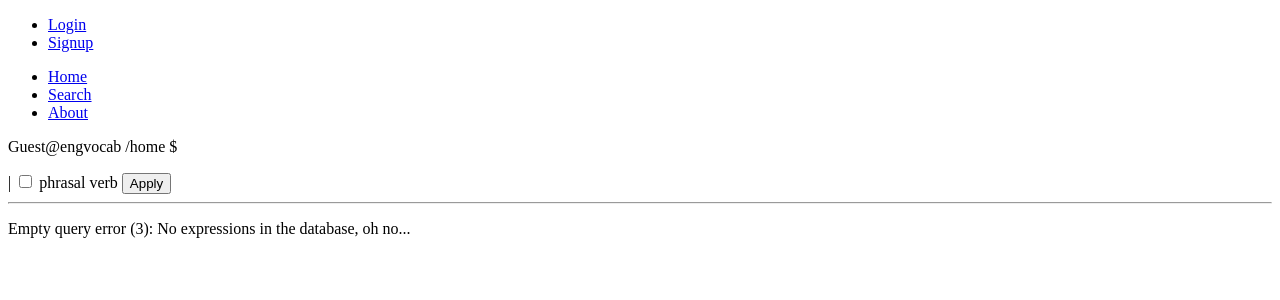
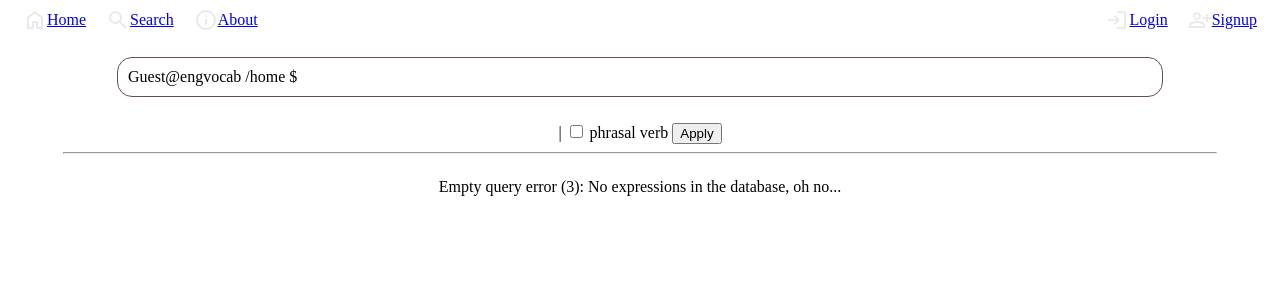
Before and after one commit to Gabritorre/engvocab, a Django app: page /home in a window 1280 px wide. Shown: the top 300 px of the page. Run offline with Django 5.2, Linux system fonts and the light colour scheme; data that the repository does not hold is empty.

Commit message:
Begin UI

```diff
--- /dev/null
+++ b/vocapp/static/vocapp/css/navbar.css
@@ -0,0 +1,53 @@
+#nav_links {
+	display: flex;
+	flex-direction: row;
+    justify-content: space-between;
+    flex-wrap: wrap;
+    align-items: flex-start;
+    align-content: center;
+
+	margin: 5px 5px 5px 5px;
+}
+
+	#nav_links .horizontal {
+		display: flex;
+		flex-direction: row;
+		align-items: center;
+	}
+
+	#nav_links .nav_item {
+		display:flex;
+		align-items: center;
+
+		margin: 0px 10px;
+	}
+
+#cli {
+	display:flex;
+	justify-content: center;
+
+	margin: 25px 0px;
+}
+
+	#cli .container {
+		padding: 10px;
+		border: solid 1px rgb(99, 79, 79);
+		border-radius: 15px;
+		width: 80vw;
+	}
+
+#main_home {
+	display:flex;
+	flex-direction: column;
+    align-items: center;
+}
+
+	#main_home hr {
+		width: 90vw;
+	}
+
+	#main_home #guessing_section {
+		display: flex;
+		flex-direction: column;
+		align-items: center;
+	}
--- a/vocapp/static/vocapp/js/typing_sim.js
+++ b/vocapp/static/vocapp/js/typing_sim.js
@@ -13,7 +13,7 @@ write a string into a container simulating a real typing
 async function type(string, container_id, speed = 1, append = false, save = false, wait = false) {
 	let interval;
 	if (speed == 1) {
-		interval = 120;
+		interval = 110;
 	}
 	else if (speed == 2) {
 		interval = 80;
@@ -62,12 +62,11 @@ function killTimers() {
 
 function addNavEvents() {
 	var nav_items = document.getElementsByClassName('nav_item');
-
 	for (let i = 0; i < nav_items.length; i++) {
-		nav_items[i].addEventListener('mouseover', function() {
-			type("cd /" + nav_items[i].innerHTML.toLowerCase(), "command", 3, false, false, false);
+		nav_items[i].addEventListener('mouseenter', function() {
+			type("cd /" + nav_items[i].children[1].innerHTML.toLowerCase(), "command", 3, false, false, false);
 		});
-		nav_items[i].addEventListener('mouseout', clear_command);
+		nav_items[i].addEventListener('mouseleave', clear_command);
 	}
 }
 
--- a/vocapp/templates/layout_template.html
+++ b/vocapp/templates/layout_template.html
@@ -5,29 +5,55 @@
 		<title>Engvocab</title>
 		<meta name="viewport" content="width=device-width, initial-scale=1.0">
 		<meta charset="utf-8">
-		<link rel="stylesheet" href="{% static 'vocapp/css/style.css' %}">
+		<link rel="stylesheet" href="{% static 'vocapp/css/colors_fonts.css' %}">
+		<link rel="stylesheet" href="{% static 'vocapp/css/navbar.css' %}">
 		<!-- <link rel="shortcut icon" type="image/x-icon" href="style/favicon.ico"/> -->
 	</head>
 	<body>
 		<nav>
-			<ul>
-			{% if request.user.is_authenticated %}
-				<li><a class="nav_item" href="{% url 'vocapp:logout_user' %}">Logout</a></li>
-			{% else %}
-				<li><a class="nav_item" href="{% url 'vocapp:login_user' %}">Login</a></li>
-				<li><a class="nav_item" href="{% url 'vocapp:signup' %}">Signup</a></li>
-			{% endif %}
-			</ul>
-			<ul>
-				<li><a class="nav_item" href="{%url 'vocapp:home'%}">Home</a></li>
-				<li><a class="nav_item" href="{%url 'vocapp:search'%}">Search</a></li>
-				{% if request.user.is_authenticated %}
-					<li><a class="nav_item" href="{%url 'vocapp:dashboard'%}">Dashboard</a></li>
-				{% endif %}
-				<li><a class="nav_item" href="{%url 'vocapp:about'%}">About</a></li>
-			</ul>
-			<div>
-				<p>{% if request.user.is_authenticated %} {{request.user.username}}{% else %}Guest{% endif %}@engvocab {{request.path}} $ <span id="command"> </span></p>
+			<div id="nav_links">
+				<div class="horizontal">
+					<a class="nav_item" href="{%url 'vocapp:home'%}">
+						<img src="{% static 'vocapp/icons/home.svg' %}" alt="">
+						<span>Home</span>
+					</a>
+					<a class="nav_item" href="{%url 'vocapp:search'%}">
+						<img src="{% static 'vocapp/icons/search.svg' %}" alt="">
+						<span>Search</span>
+					</a>
+					{% if request.user.is_authenticated %}
+						<a class="nav_item" href="{%url 'vocapp:dashboard'%}">
+							<img src="{% static 'vocapp/icons/profile.svg' %}" alt="">
+							<span>Dashboard</span>
+						</a>
+					{% endif %}
+					<a class="nav_item" href="{%url 'vocapp:about'%}">
+						<img src="{% static 'vocapp/icons/about.svg' %}" alt="">
+						<span>About</span>
+					</a>
+				</div>
+				<div class="horizontal">
+					{% if request.user.is_authenticated %}
+						<a class="nav_item" href="{% url 'vocapp:logout_user' %}">
+							<img src="{% static 'vocapp/icons/logout.svg' %}" alt="">
+							<span>Logout</span>
+						</a>
+					{% else %}
+						<a class="nav_item" href="{% url 'vocapp:login_user' %}">
+							<img src="{% static 'vocapp/icons/login.svg' %}" alt="">
+							<span>Login</span>
+						</a>
+						<a class="nav_item" href="{% url 'vocapp:signup' %}">
+							<img src="{% static 'vocapp/icons/signup.svg' %}" alt="">
+							<span>Signup</span>
+						</a>
+					{% endif %}
+				</div>
+			</div>
+			<div id="cli">
+				<div class="container">
+					<span id="user">{% if request.user.is_authenticated %} {{request.user.username}}{% else %}Guest{% endif %}@engvocab {{request.path}}</span> $ <span id="command"> </span>
+				</div>
 			</div>
 		</nav>
 		{% block main %}
--- a/vocapp/templates/vocapp/home.html
+++ b/vocapp/templates/vocapp/home.html
@@ -2,7 +2,7 @@
 
 {% block main %}
 {% load static %}
-<main>
+<main id="main_home">
 	<div>
 		<form action="{%url 'vocapp:update_filters'%}" method="GET">
 			{% for level in levels %}
@@ -19,12 +19,10 @@
 			{% endif %}
 			<button type="submit" id="apply_filter">Apply</button>
 		</form>
-
-
 	</div>
 	<hr>
-	{%if expression_info %}
-		<div>
+	<div id ="guessing_section">
+		{%if expression_info %}
 			{{expression_info.level}} | {{expression_info.role}} | {{expression_info.context}} | {% if expression_info.is_phrasal_verb %} phrasal verb | {% endif %} {% if expression_info.is_formal %} formal | {%endif%} {% if expression_info.is_figurative %} figurative | {%endif%}
 			<br>
 			<p id="content"></p>
@@ -44,11 +42,10 @@
 					<button type ="submit" class = "guess_button" name="guessing" value="0">Not guessed</button>
 				</form>
 			</div>
-		</div>
-	{% else %}
-		<p>{{error}}</p>
-	{% endif %}
-
+		{% else %}
+			<p>{{error}}</p>
+		{% endif %}
+	</div>
 </main>
 
 <script defer>
```
Also changed, not shown: vocapp/static/vocapp/css/style.css (deleted, +0 -32 lines), vocapp/static/vocapp/css/colors_fonts.css (added), vocapp/static/vocapp/icons/about.svg (added), vocapp/static/vocapp/icons/home.svg (added), vocapp/static/vocapp/icons/login.svg (added), vocapp/static/vocapp/icons/logout.svg (added), vocapp/static/vocapp/icons/profile.svg (added), vocapp/static/vocapp/icons/search.svg (added), vocapp/static/vocapp/icons/signup.svg (added).
